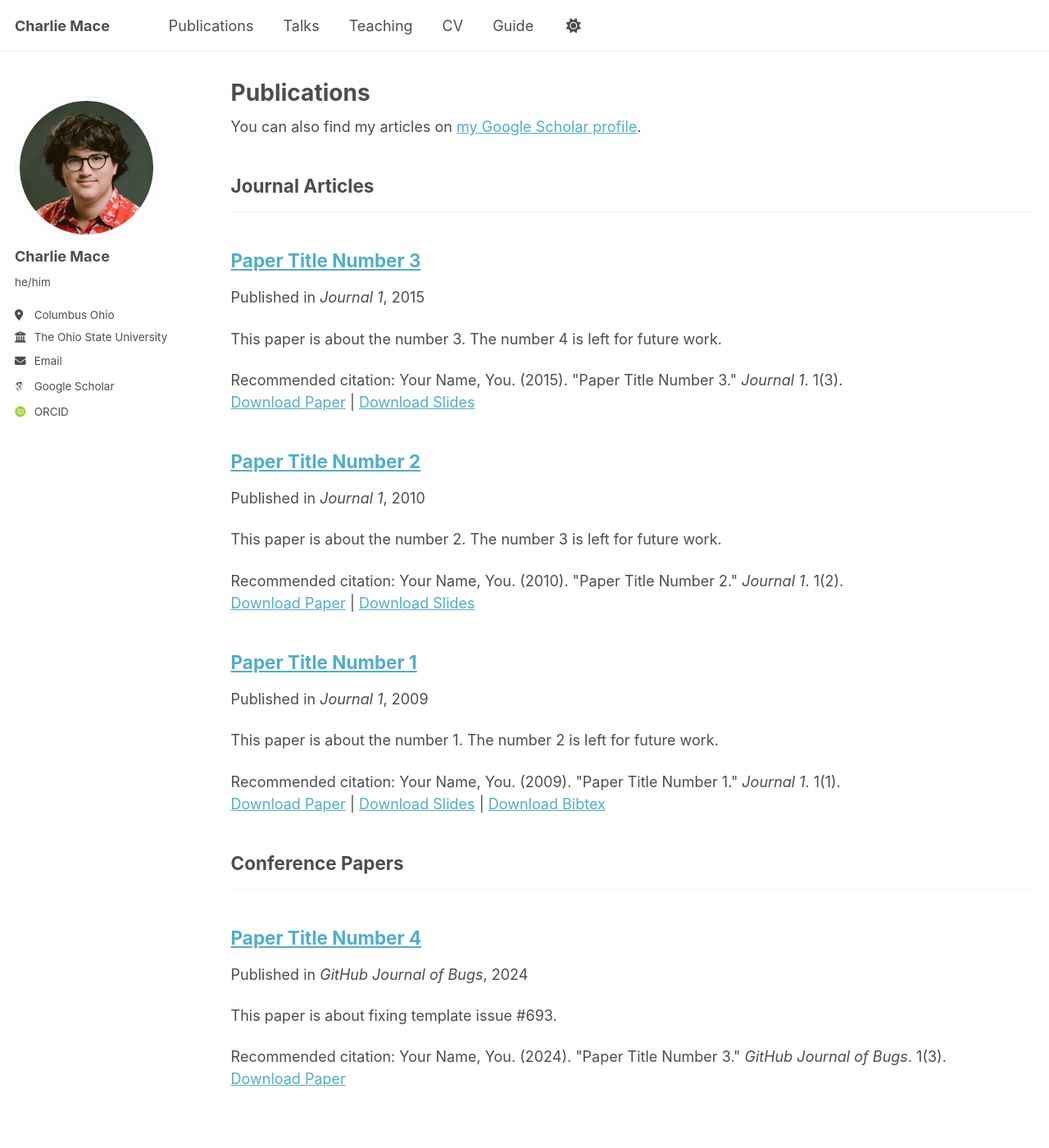
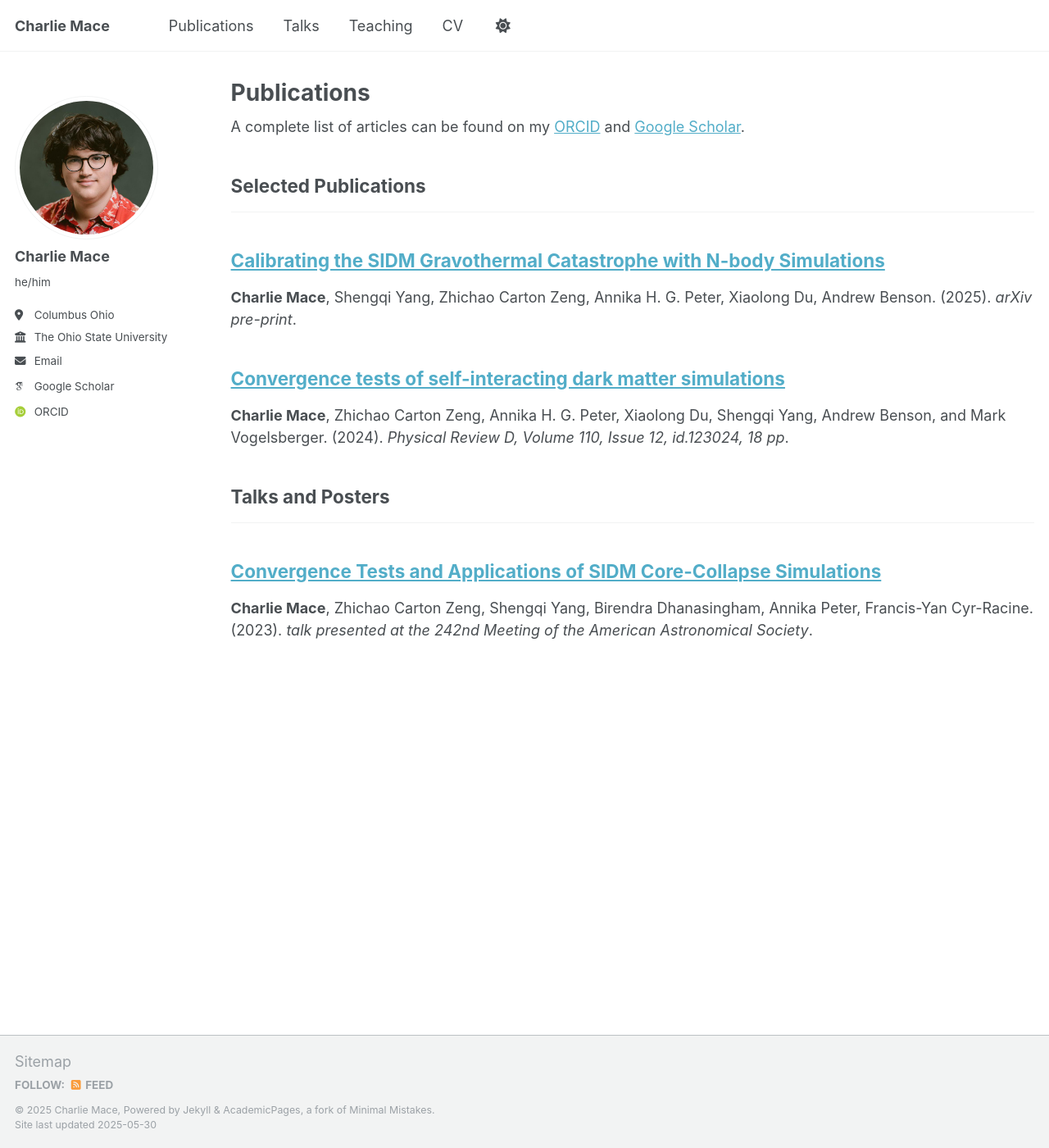
Before and after one commit to cmace98/cmace98.github.io, a Jekyll site: the page built from _pages/publications.html, in a window 1280 px wide and 1400 px high. Shown: the whole window at 82% size. Built offline with Jekyll 4.4.1, drawn with Linux system fonts in a browser that asks for light colours; some web fonts are replaced.

Commit message:
pub updates

```diff
--- a/_config.yml
+++ b/_config.yml
@@ -78,12 +78,12 @@ author:
 
 # Publication Category - The following the list of publication categories and their headings
 publication_category:
-  books:
-    title: 'Books'
+#  books:
+#    title: 'Books'
   manuscripts:
-    title: 'Journal Articles'
-  conferences:
-    title: 'Conference Papers'
+    title: 'Selected Publications'
+  presentations:
+    title: 'Talks and Posters'
 
 # Site Settings
 teaser                   :  # filename of teaser fallback teaser image placed in /images/, .e.g. "500x300.png"
--- a/_data/navigation.yml
+++ b/_data/navigation.yml
@@ -29,5 +29,5 @@ main:
   # - title: "CV"
   #   url: /cv-json/
 
-  - title: "Guide"
-    url: /markdown/
+#  - title: "Guide"
+#    url: /markdown/
--- a/_includes/archive-single.html
+++ b/_includes/archive-single.html
@@ -28,9 +28,9 @@
 
     <h2 class="archive__item-title" itemprop="headline">
       {% if post.link %}
-        <a href="{{ post.link }}">{{ title }}</a> <a href="{{ base_path }}{{ post.url }}" rel="permalink"><i class="fa fa-link" aria-hidden="true" title="permalink"></i><span class="sr-only">Permalink</span></a>
+        <a href="{{ post.link }}">{{ title }}</a> <a href="{{ post.paperurl }}"><i class="fa fa-link" aria-hidden="true" title="permalink"></i><span class="sr-only">Permalink</span></a>
       {% else %}
-        <a href="{{ base_path }}{{ post.url }}" rel="permalink">{{ title }}</a>
+        <a href="{{ post.paperurl }}">{{ title }}</a>
       {% endif %}
     </h2>
 
@@ -38,40 +38,40 @@
       <p class="page__meta"><i class="fa fa-clock" aria-hidden="true"></i> {% include read-time.html %}</p>
     {% endif %}
 
-        {% if post.collection == 'teaching' %}
+        <!-- {% if post.collection == 'teaching' %}
           <p> {{ post.type }}, <i>{{ post.venue }}</i>, {{ post.date | default: "1900-01-01" | date: "%Y" }} </p>
         {% elsif post.collection == 'publications' %}
           <p>Published in <i>{{ post.venue }}</i>, {{ post.date | default: "1900-01-01" | date: "%Y" }} </p>
         {% elsif post.date %}
          <p class="page__date"><strong><i class="fa fa-fw fa-calendar" aria-hidden="true"></i> {{ site.data.ui-text[site.locale].date_label | default: "Published:" }}</strong> <time datetime="{{ post.date | default: "1900-01-01" | date_to_xmlschema }}">{{ post.date | default: "1900-01-01" | date: "%B %d, %Y" }}</time></p>
-        {% endif %}
+        {% endif %} -->
 
     {% if post.excerpt and site.read_more != 'enabled' %}
     <p class="archive__item-excerpt" itemprop="description">{{ post.excerpt | markdownify }}</p>
     {% elsif post.excerpt and site.read_more == 'enabled' %}
-    <p class="archive__item-excerpt" itemprop="description"><p>{{ post.excerpt | markdownify | remove: '<p>' | remove: '</p>' }}<strong><a href="{{ base_path }}{{ post.url }}" rel="permalink"> Read more</a></strong></p></p>
+    <p class="archive__item-excerpt" itemprop="description"><p>{{ post.excerpt | markdownify | remove: '<p>' | remove: '</p>' }}<strong><a href="{{ post.paperurl }}"> Read more</a></strong></p></p>
     {% endif %}
 
     {% if post.citation and post.paperurl and post.slidesurl and post.bibtexurl %}
-      <p>Recommended citation: {{ post.citation }}<br /><a href="{{ post.paperurl }}">Download Paper</a> | <a href="{{ post.slidesurl }}">Download Slides</a> | <a href="{{ post.bibtexurl }}">Download Bibtex</a></p>
+      <p> {{ post.citation }}<br /><a href="{{ post.slidesurl }}">Download Slides</a> | <a href="{{ post.bibtexurl }}">Download Bibtex</a></p>
     {% elsif post.citation and post.paperurl and post.slidesurl %}
-      <p>Recommended citation: {{ post.citation }}<br /><a href="{{ post.paperurl }}">Download Paper</a> | <a href="{{ post.slidesurl }}">Download Slides</a></p>
+      <p> {{ post.citation }}<br /><a href="{{ post.slidesurl }}">Download Slides</a></p>
     {% elsif post.citation and post.paperurl and post.bibtexurl %}
-      <p>Recommended citation: {{ post.citation }}<br /><a href="{{ post.paperurl }}">Download Paper</a> | <a href="{{ post.bibtexurl }}">Download Bibtex</a></p>
+      <p> {{ post.citation }}<br /><a href="{{ post.bibtexurl }}">Download Bibtex</a></p>
     {% elsif post.citation and post.paperurl %}
-      <p>Recommended citation: {{ post.citation }}<br /><a href="{{ post.paperurl }}">Download Paper</a></p>
+      <p> {{ post.citation }}<br /></p>
     {% elsif post.citation and post.slidesurl and post.bibtexurl %}
-      <p>Recommended citation: {{ post.citation }}<br /><a href="{{ post.slidesurl }}">Download Slides</a> | <a href="{{ post.bibtexurl}}">Download Bibtex</a></p>
+      <p> {{ post.citation }}<br /><a href="{{ post.slidesurl }}">Download Slides</a> | <a href="{{ post.bibtexurl}}">Download Bibtex</a></p>
     {% elsif post.citation and post.slidesurl %}
-      <p>Recommended citation: {{ post.citation }}<br /><a href="{{ post.slidesurl }}">Download Slides</a></p>
+      <p> {{ post.citation }}<br /><a href="{{ post.slidesurl }}">Download Slides</a></p>
     {% elsif post.citation and post.bibtexurl %}
-      <p>Recommended citation: {{ post.citation }}<br /><a href="{{ post.bibtexurl }}">Download Bibtex</a></p>
+      <p> {{ post.citation }}<br /><a href="{{ post.bibtexurl }}">Download Bibtex</a></p>
     {% elsif post.citation %}
-      <p>Recommended citation: {{ post.citation }}</p>
+      <p> {{ post.citation }}</p>
     {% elsif post.paperurl and post.bibtexurl %}
-      <p><a href=" {{ post.paperurl }} ">Download Paper</a> | <a href="{{ post.bibtexurl }}">Download Bibtex</a></p>
+      <p><a href="{{ post.bibtexurl }}">Download Bibtex</a></p>
     {% elsif post.paperurl %}
-      <p><a href=" {{ post.paperurl }} ">Download Paper</a></p>
+      <p></p>
     {% elsif post.slidesurl and post.bibtexurl %}
       <p><a href="{{ post.slidesurl }}">Download Slides</a> | <a href="{{ post.bibtexurl }}">Download Bibtex</a></p>
     {% elsif post.slidesurl %}
--- a/_pages/publications.html
+++ b/_pages/publications.html
@@ -6,7 +6,7 @@ author_profile: true
 ---
 
 {% if site.author.googlescholar %}
-  <div class="wordwrap">You can also find my articles on <a href="{{site.author.googlescholar}}">my Google Scholar profile</a>.</div>
+  <div class="wordwrap">A complete list of articles can be found on my <a href="{{site.author.orcid}}">ORCID</a> and <a href="{{site.author.googlescholar}}">Google Scholar</a>.</div>
 {% endif %}
 
 {% include base_path %}
--- a/_publications/2009-10-01-paper-title-number-1.md
+++ /dev/null
@@ -1,14 +0,0 @@
----
-title: "Paper Title Number 1"
-collection: publications
-category: manuscripts
-permalink: /publication/2009-10-01-paper-title-number-1
-excerpt: 'This paper is about the number 1. The number 2 is left for future work.'
-date: 2009-10-01
-venue: 'Journal 1'
-slidesurl: 'http://academicpages.github.io/files/slides1.pdf'
-paperurl: 'http://academicpages.github.io/files/paper1.pdf'
-bibtexurl: 'http://academicpages.github.io/files/bibtex1.bib'
-citation: 'Your Name, You. (2009). &quot;Paper Title Number 1.&quot; <i>Journal 1</i>. 1(1).'
----
-The contents above will be part of a list of publications, if the user clicks the link for the publication than the contents of section will be rendered as a full page, allowing you to provide more information about the paper for the reader. When publications are displayed as a single page, the contents of the above "citation" field will automatically be included below this section in a smaller font.
--- a/_publications/2010-10-01-paper-title-number-2.md
+++ /dev/null
@@ -1,14 +0,0 @@
----
-title: "Paper Title Number 2"
-collection: publications
-category: manuscripts
-permalink: /publication/2010-10-01-paper-title-number-2
-excerpt: 'This paper is about the number 2. The number 3 is left for future work.'
-date: 2010-10-01
-venue: 'Journal 1'
-slidesurl: 'http://academicpages.github.io/files/slides2.pdf'
-paperurl: 'http://academicpages.github.io/files/paper2.pdf'
-citation: 'Your Name, You. (2010). &quot;Paper Title Number 2.&quot; <i>Journal 1</i>. 1(2).'
----
-
-The contents above will be part of a list of publications, if the user clicks the link for the publication than the contents of section will be rendered as a full page, allowing you to provide more information about the paper for the reader. When publications are displayed as a single page, the contents of the above "citation" field will automatically be included below this section in a smaller font.
--- a/_publications/2015-10-01-paper-title-number-3.md
+++ /dev/null
@@ -1,14 +0,0 @@
----
-title: "Paper Title Number 3"
-collection: publications
-category: manuscripts
-permalink: /publication/2015-10-01-paper-title-number-3
-excerpt: 'This paper is about the number 3. The number 4 is left for future work.'
-date: 2015-10-01
-venue: 'Journal 1'
-slidesurl: 'http://academicpages.github.io/files/slides3.pdf'
-paperurl: 'http://academicpages.github.io/files/paper3.pdf'
-citation: 'Your Name, You. (2015). &quot;Paper Title Number 3.&quot; <i>Journal 1</i>. 1(3).'
----
-
-The contents above will be part of a list of publications, if the user clicks the link for the publication than the contents of section will be rendered as a full page, allowing you to provide more information about the paper for the reader. When publications are displayed as a single page, the contents of the above "citation" field will automatically be included below this section in a smaller font.
--- a/_publications/2024-02-17-paper-title-number-4.md
+++ /dev/null
@@ -1,13 +0,0 @@
----
-title: "Paper Title Number 4"
-collection: publications
-category: conferences
-permalink: /publication/2024-02-17-paper-title-number-4
-excerpt: 'This paper is about fixing template issue #693.'
-date: 2024-02-17
-venue: 'GitHub Journal of Bugs'
-paperurl: 'http://academicpages.github.io/files/paper3.pdf'
-citation: 'Your Name, You. (2024). &quot;Paper Title Number 3.&quot; <i>GitHub Journal of Bugs</i>. 1(3).'
----
-
-The contents above will be part of a list of publications, if the user clicks the link for the publication than the contents of section will be rendered as a full page, allowing you to provide more information about the paper for the reader. When publications are displayed as a single page, the contents of the above "citation" field will automatically be included below this section in a smaller font.
```
Also changed, not shown: _publications/AAS242talk.md (added, +13 -0 lines), _publications/SIDMconvergence.md (added, +13 -0 lines), _publications/betacal.md (added, +13 -0 lines).
